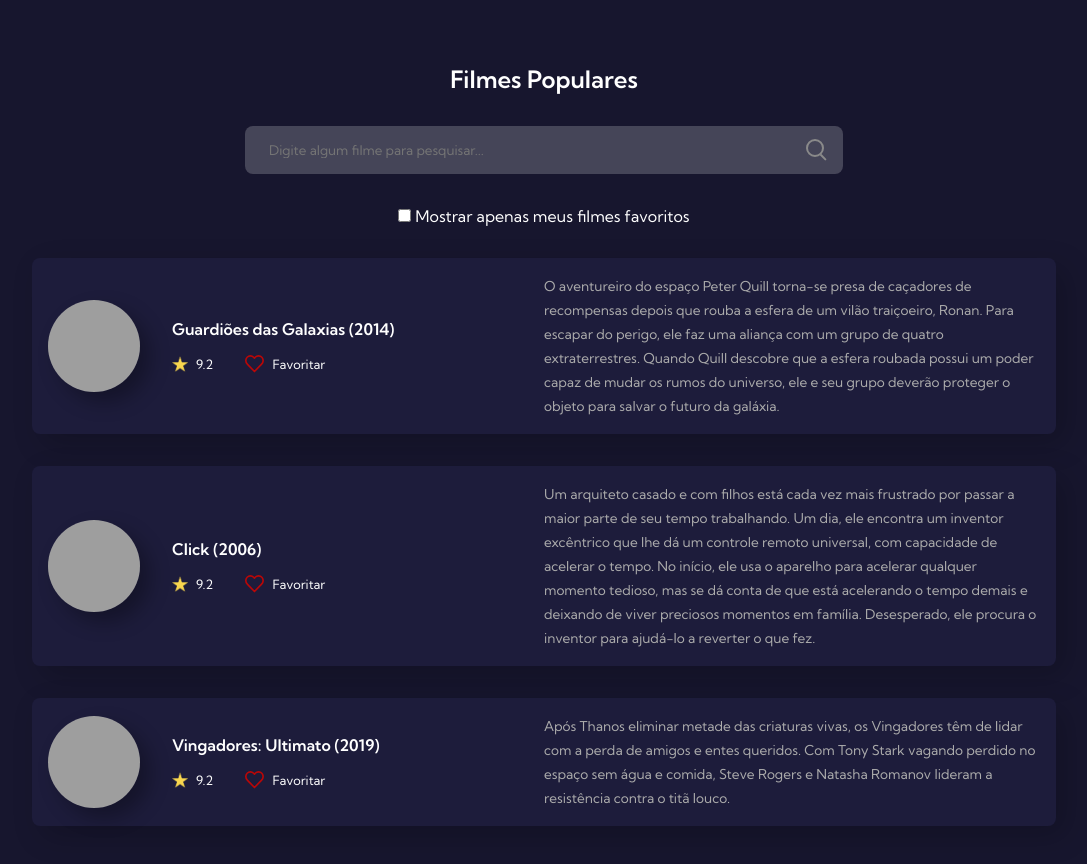
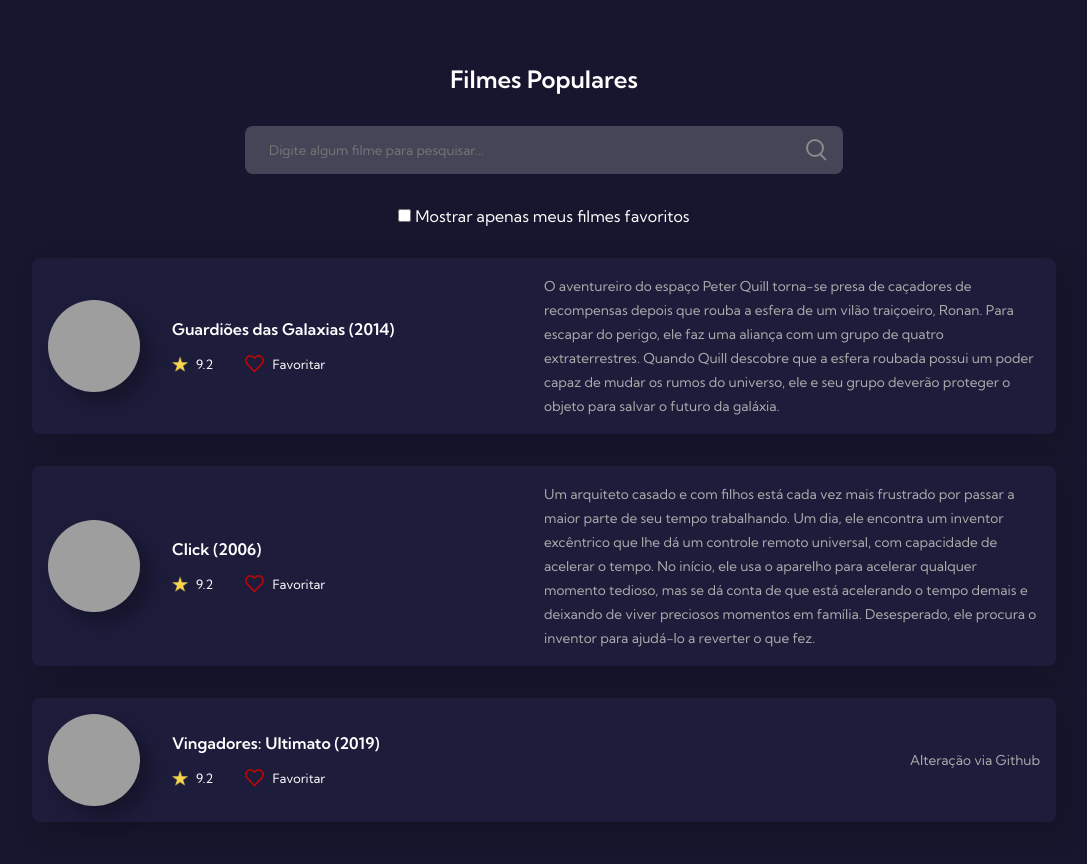
Before and after one commit to Thamyresarm/desafio-7-days-of-code, a plain HTML site: page index.html in a window 1280 px wide. Shown: the whole page, without its empty margins (96-1183 px from the left). Drawn offline with Linux system fonts and the light colour scheme; grey boxes are pictures that could not be loaded.

Commit message:
Testando as alterações simultaneas

```diff
--- a/index.html
+++ b/index.html
@@ -90,7 +90,7 @@
           </div>
         </div>
         <div class="movie-description">
-          <span>Após Thanos eliminar metade das criaturas vivas, os Vingadores têm de lidar com a perda de amigos e entes queridos. Com Tony Stark vagando perdido no espaço sem água e comida, Steve Rogers e Natasha Romanov lideram a resistência contra o titã louco.</span>
+          <span>Alteração via Github</span>
         </div>
       </div>
     </div>
```
